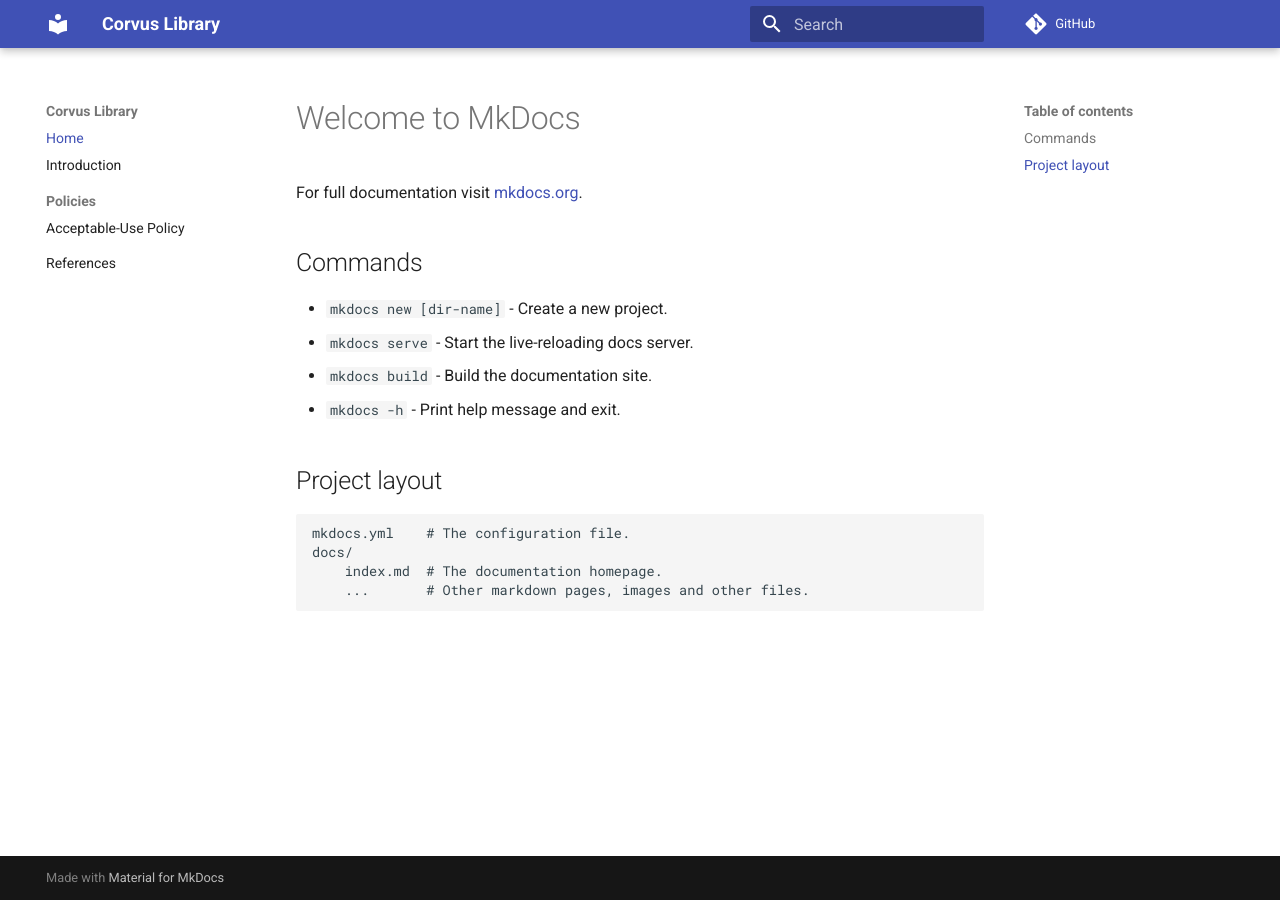
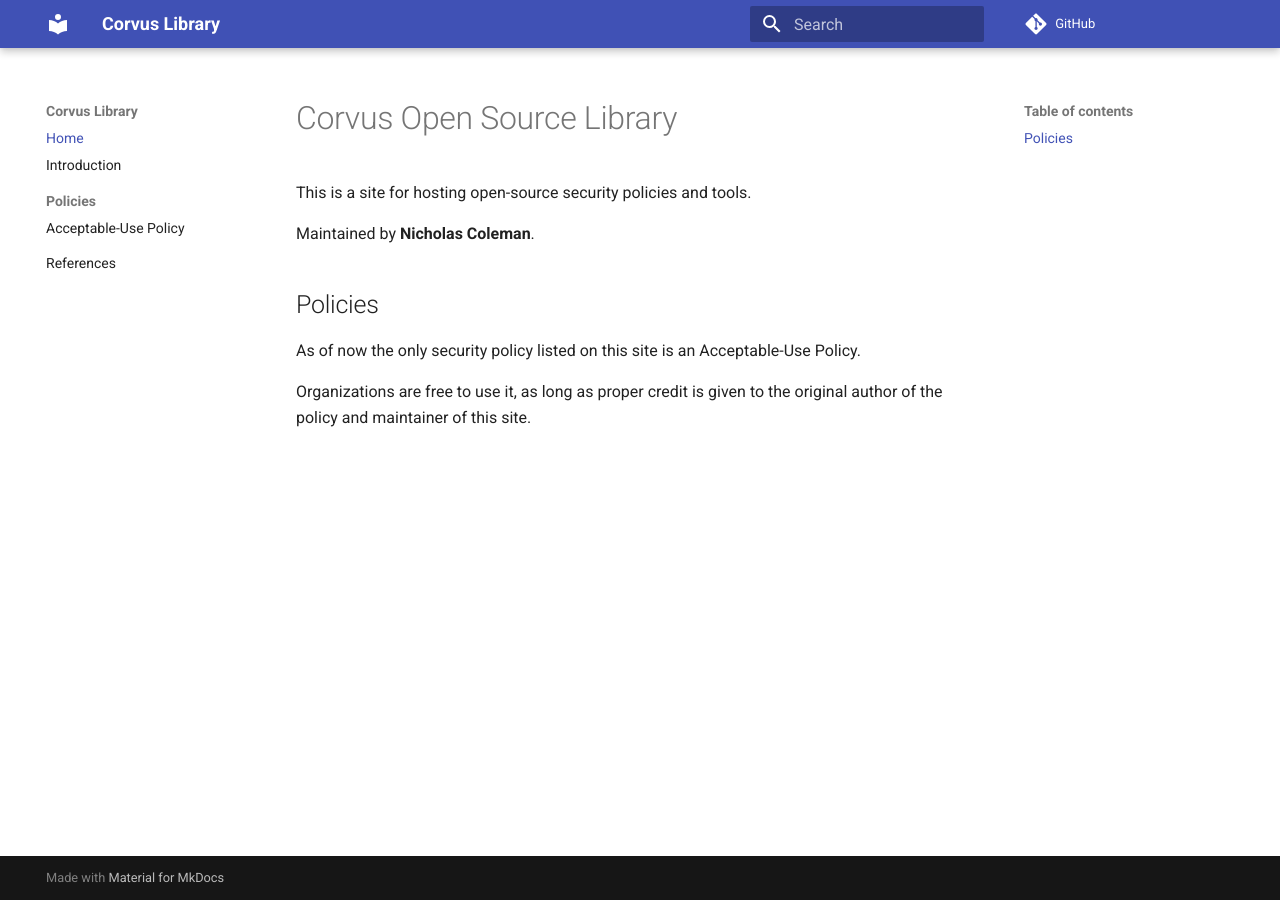
Before and after one commit to nicoleman0/docu-site, an MkDocs documentation site: the page built from docs/index.md, in a window 1280 px wide. Built offline with MkDocs 1.6.1 and Material for MkDocs 9.7.7, drawn with Linux system fonts in a browser that asks for light colours; comment, search, counter and statistics services are not loaded.

Commit message:
Revise homepage content and navigation to reflect the Corvus Open Source Library and its policies

```diff
--- a/docs/index.md
+++ b/docs/index.md
@@ -1,17 +1,11 @@
-# Welcome to MkDocs
+# Corvus Open Source Library
 
-For full documentation visit [mkdocs.org](https://www.mkdocs.org).
+This is a site for hosting open-source security policies and tools.
 
-## Commands
+Maintained by **Nicholas Coleman**.
 
-* `mkdocs new [dir-name]` - Create a new project.
-* `mkdocs serve` - Start the live-reloading docs server.
-* `mkdocs build` - Build the documentation site.
-* `mkdocs -h` - Print help message and exit.
+## Policies
 
-## Project layout
+As of now the only security policy listed on this site is an Acceptable-Use Policy.
 
-    mkdocs.yml    # The configuration file.
-    docs/
-        index.md  # The documentation homepage.
-        ...       # Other markdown pages, images and other files.
+Organizations are free to use it, as long as proper credit is given to the original author of the policy and maintainer of this site.
```
Also changed, not shown: site/index.html, site/search/search_index.json.
